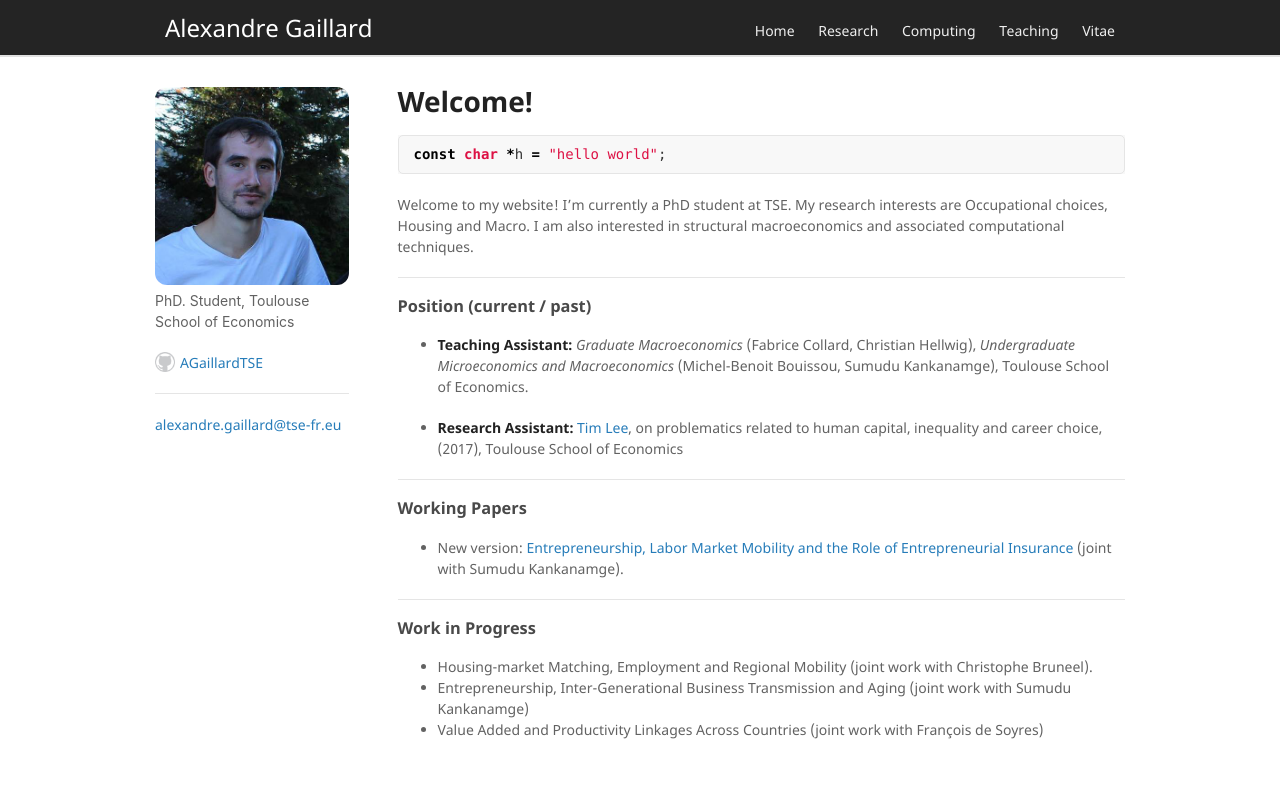
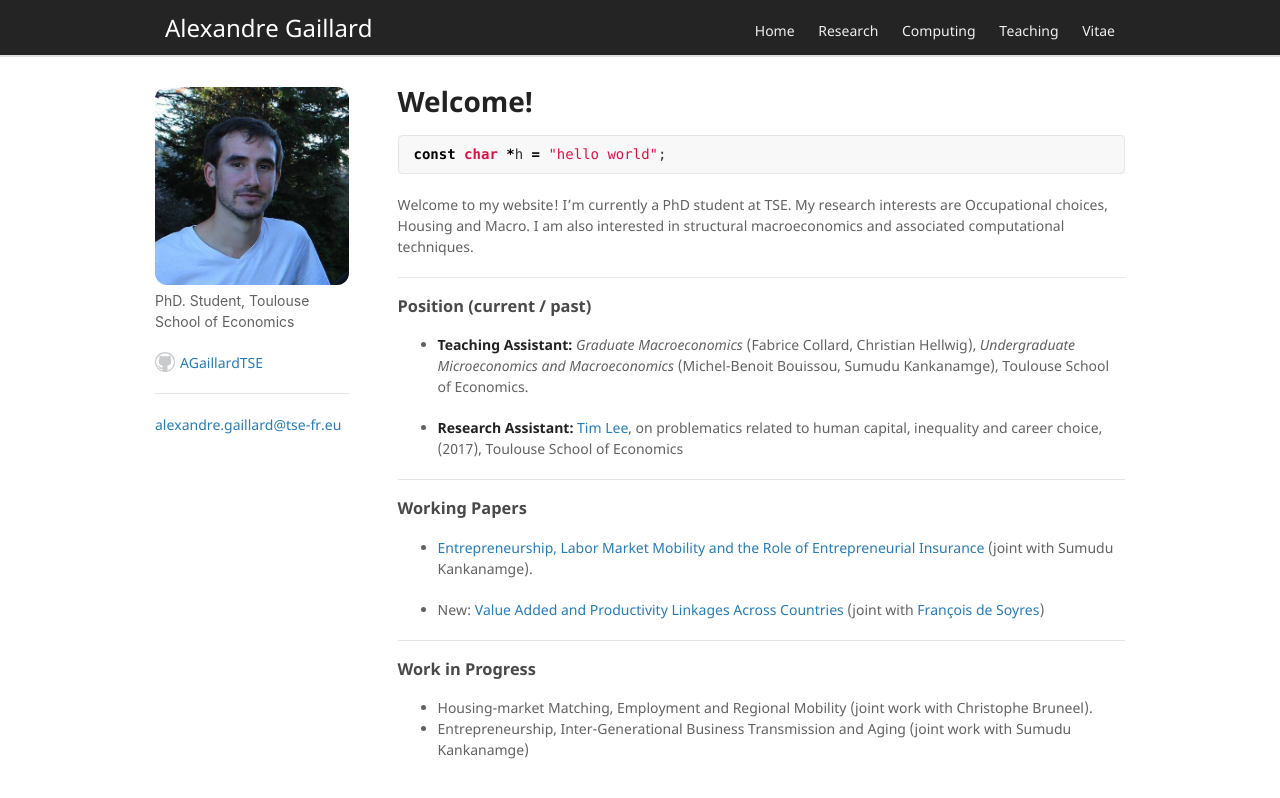
Before and after one commit to AGaillardTSE/AGaillardTSE.github.io, a Jekyll site: the page built from index.md, in a window 1280 px wide. Shown: the top 798 px of the page. Built offline with Jekyll 4.4.1, drawn with Linux system fonts in a browser that asks for light colours; our own code applies the rules of GitHub Pages for plain Markdown files; some of the changed lines change nothing that is shown.

Commit message:
Update index.md

```diff
--- a/index.md
+++ b/index.md
@@ -24,7 +24,9 @@ structural macroeconomics and associated computational techniques.
 
 ### Working Papers
 
-*   New version: [Entrepreneurship, Labor Market Mobility and the Role of Entrepreneurial Insurance](http://agaillard.eu/projects/ELMM/) (joint with Sumudu Kankanamge).
+*   [Entrepreneurship, Labor Market Mobility and the Role of Entrepreneurial Insurance](http://agaillard.eu/projects/ELMM/) (joint with Sumudu Kankanamge).
+
+*   New: [Value Added and Productivity Linkages Across Countries](https://drive.google.com/open?id=1SmIQt6PKIBBBny2W8U9WKOfWFfXurHI) (joint with [François de Soyres](https://sites.google.com/site/francoisdesoyres/research))
 
 * * *
 
@@ -32,4 +34,3 @@ structural macroeconomics and associated computational techniques.
 
 *   Housing-market Matching, Employment and Regional Mobility (joint work with Christophe Bruneel).
 *   Entrepreneurship, Inter-Generational Business Transmission and Aging (joint work with Sumudu Kankanamge)
-*   Value Added and Productivity Linkages Across Countries (joint work with François de Soyres)
```
